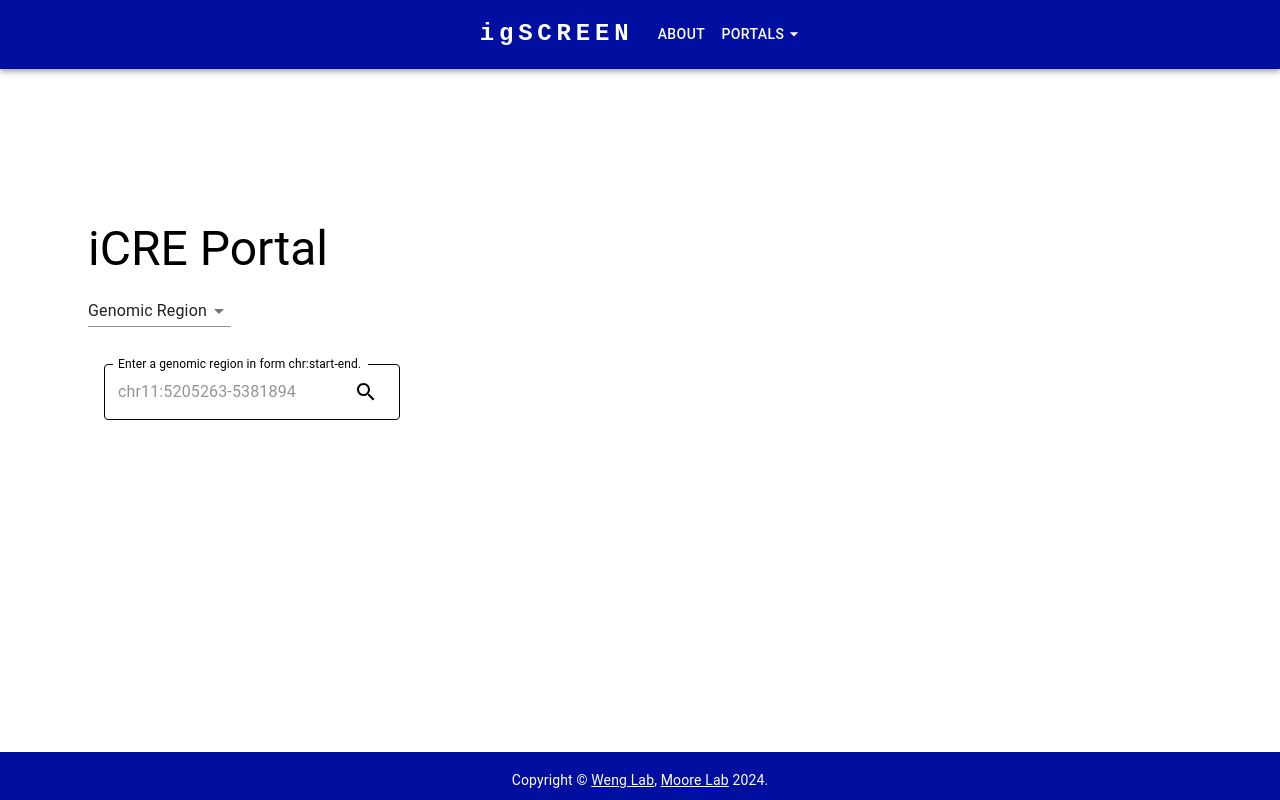
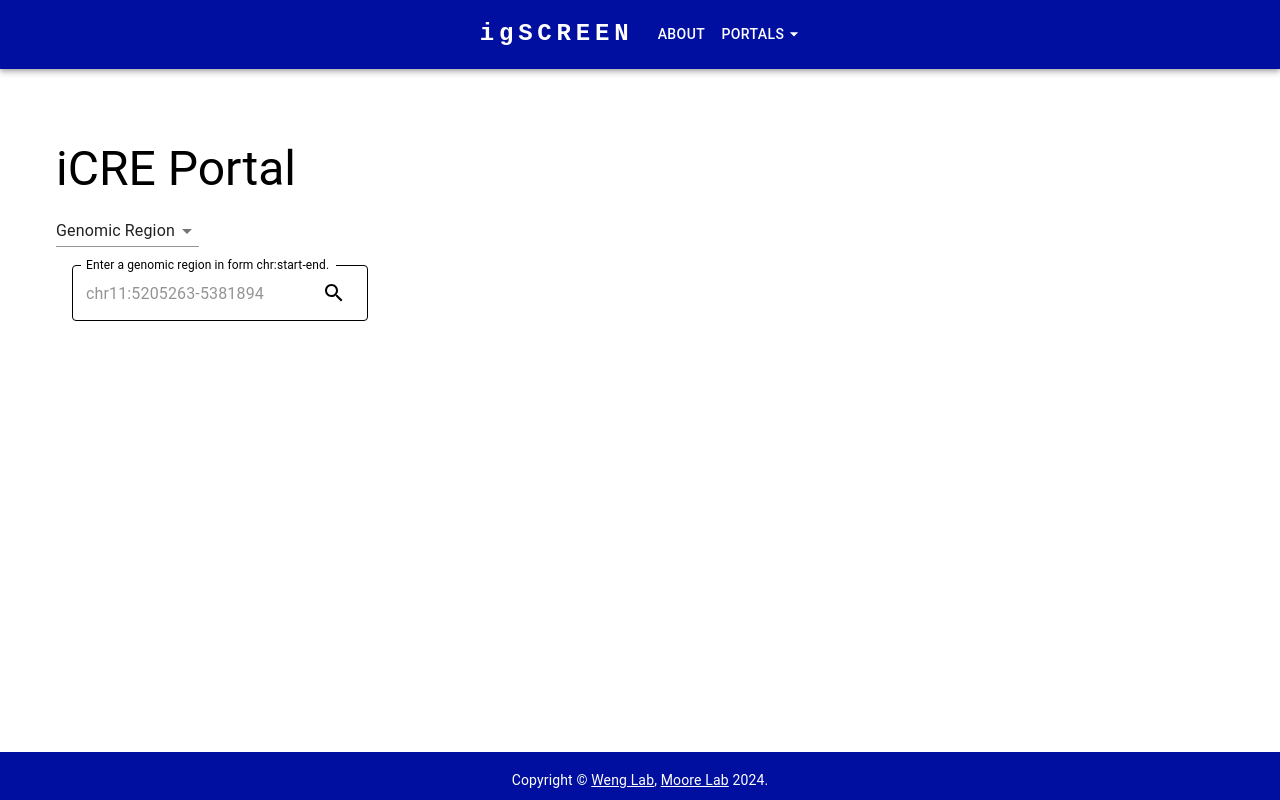
Before and after one commit to weng-lab/igSCREEN, a Next.js app in the folder immuscreen/: page /icres in a window 1280 px wide. Built offline with nearby package versions, Linux system fonts and the light colour scheme; what prettier-plugin-tailwindcss would draw is missing.

Commit message:
Map key, Initial cleanup

```diff
--- a/immuscreen/src/app/icres/icresbyregion.tsx
+++ b/immuscreen/src/app/icres/icresbyregion.tsx
@@ -85,7 +85,6 @@ export const IcresByRegion = (props) => {
             </Tabs>
           </Grid2>
         </Grid2>
-        {/* This needs to have proper loading state */}
         {value === 0 && !loading_icres ? <DataTable
           columns={[
             {
@@ -183,10 +182,10 @@ export const IcresByRegion = (props) => {
                         <List sx={{ pl: 2 }} component="div" disablePadding>
                           {
                             props.exps.sort((a, b) => experimentInfo[a.name].order - experimentInfo[b.name].order).map((exp) =>
-                              <Tooltip title={exp.description}>
+                              <Tooltip key={exp.name} title={exp.description}>
                                 <Stack direction={"row"}>
-                                  <ListItemText key={exp.name} primary={"\u2022 " + exp.name} />
-                                  <InfoOutlined fontSize="small"/>
+                                  <ListItemText primary={"\u2022 " + exp.name} />
+                                  <InfoOutlined fontSize="small" />
                                 </Stack>
                               </Tooltip>
                             )
--- a/immuscreen/src/app/icres/page.tsx
+++ b/immuscreen/src/app/icres/page.tsx
@@ -147,9 +147,9 @@ export default function Icres() {
 return !searchParams.get('accession') && !searchParams.get('chromosome') ? (
   <main>
     <Grid2 container spacing={6} sx={{ mr: "auto", ml: "auto", mt: "3rem" }}>
-      <Grid2 xs={6} sx={{ mt: "5em", ml: "2em" }}>
+      <Grid2 xs={6}>
         <Typography variant="h3">iCRE Portal</Typography>
-        <br />
+        <br/>
         <FormControl variant="standard">
           <Select
             id="portal_Select"
@@ -161,9 +161,8 @@ return !searchParams.get('accession') && !searchParams.get('chromosome') ? (
             <MenuItem value={"iCREs"}>iCREs</MenuItem>
           </Select>
         </FormControl>
-        <br />
-        <br />
-        <br />
+        <br/>
+        <br/>
         {selectedPortal === "Genomic Region" ?
           <TextField
             variant="outlined"
--- a/immuscreen/src/common/consts.ts
+++ b/immuscreen/src/common/consts.ts
@@ -1,5 +1,5 @@
 /**
- * @todo the cell info in this file and in celllineage/utils.ts should probably combined
+ * @todo the cell info in this file and in celllineage/utils.ts need to be combined
  */
 
 import { CellName, CellTypeStaticInfo } from "../app/celllineage/types"
--- a/immuscreen/src/common/gbview/bulkatactracks.tsx
+++ b/immuscreen/src/common/gbview/bulkatactracks.tsx
@@ -186,8 +186,6 @@ const BulkAtacTracks: React.FC<BulkAtacTrackProps> = (props) => {
     return [ ct,`https://downloads.wenglab.org/${st}.bigWig`] as [string,string]
   })
 
-  console.log(props.defaultcelltypes)
-
   const [cTracks, setTracks] = useState<[string, string][]>(r && r.length>0 ?  r : [
     [
       "Bulk B Stimulated",
--- a/immuscreen/src/common/gbview/chrombpnetatactracks.tsx
+++ b/immuscreen/src/common/gbview/chrombpnetatactracks.tsx
@@ -62,7 +62,6 @@ import { CalderonBigWigTracksMetadata, CalderonCellTypesMetadata } from "./const
     defaultcelltypes
   }) => {
 
-    // console.log("defaultcelltypes",defaultcelltypes)
     const r = defaultcelltypes && CalderonBigWigTracksMetadata.filter(c=>defaultcelltypes.includes(c.celltype_name))
 
 
--- a/immuscreen/src/common/gbview/consts.ts
+++ b/immuscreen/src/common/gbview/consts.ts
@@ -1,6 +1,6 @@
 
 /**
- * @todo this is redundant, use getCellDisplayName function instead once it supports adding (stimulated)
+ * @todo information in this file is extrement redudant with common/consts
  */
 export const CalderonCellTypes = [
 ["Monocytes-U",	"Monocyte"],
--- a/immuscreen/src/common/gbview/genomebrowserview.tsx
+++ b/immuscreen/src/common/gbview/genomebrowserview.tsx
@@ -109,8 +109,6 @@ export const GenomeBrowserView: React.FC<GenomeBrowserViewProps> = (props: Genom
   )
   const l = useCallback((c) => ((c - coordinates.start) * 1400) / (coordinates.end - coordinates.start), [coordinates])
 
-// console.log("coords gb", coordinates)
-// console.log(props.defaultcelltypes)
   return (
     <>
       <Grid2 container spacing={3} sx={{ mt: "1rem", mb: "1rem" }}>
```
